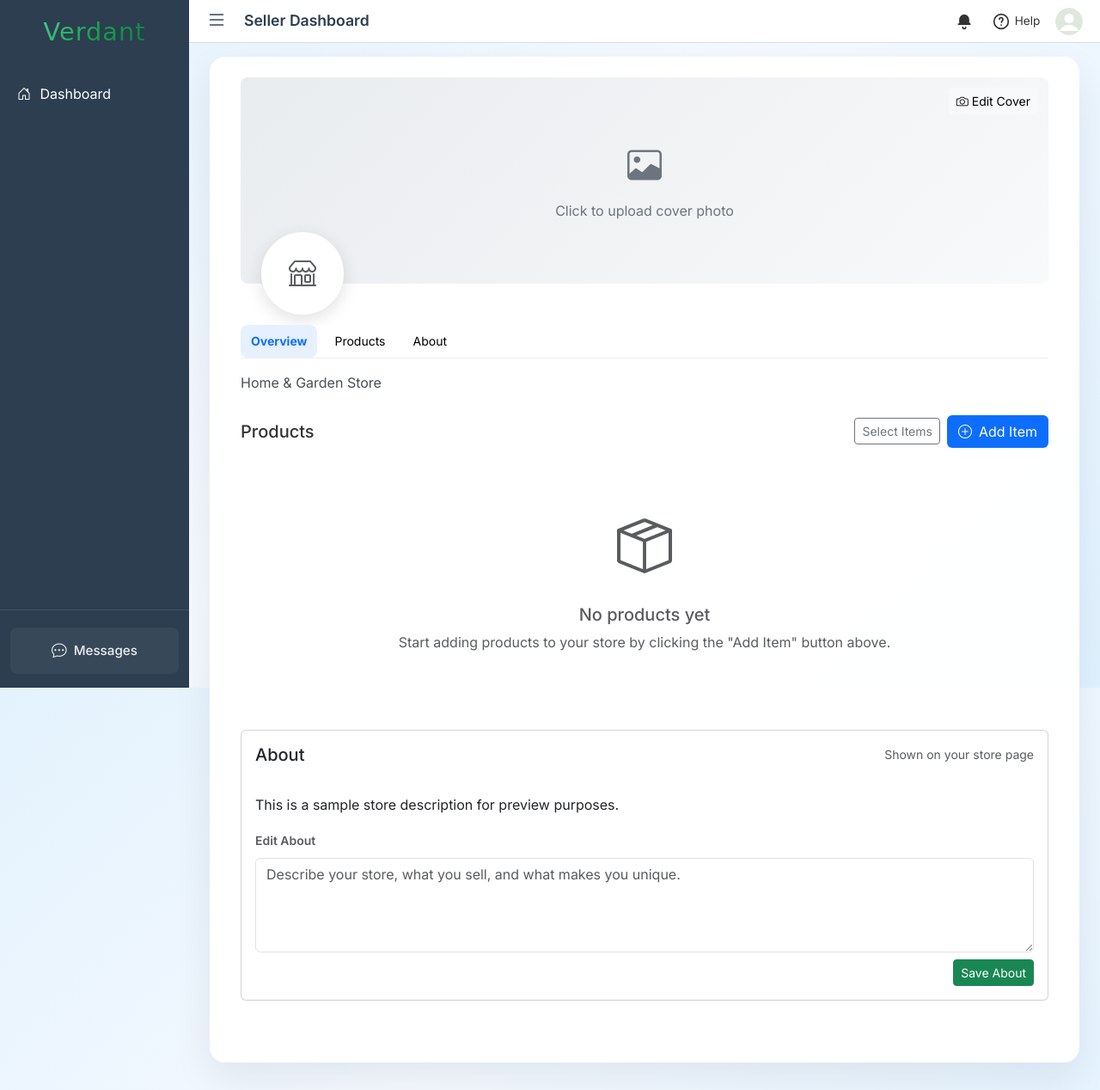
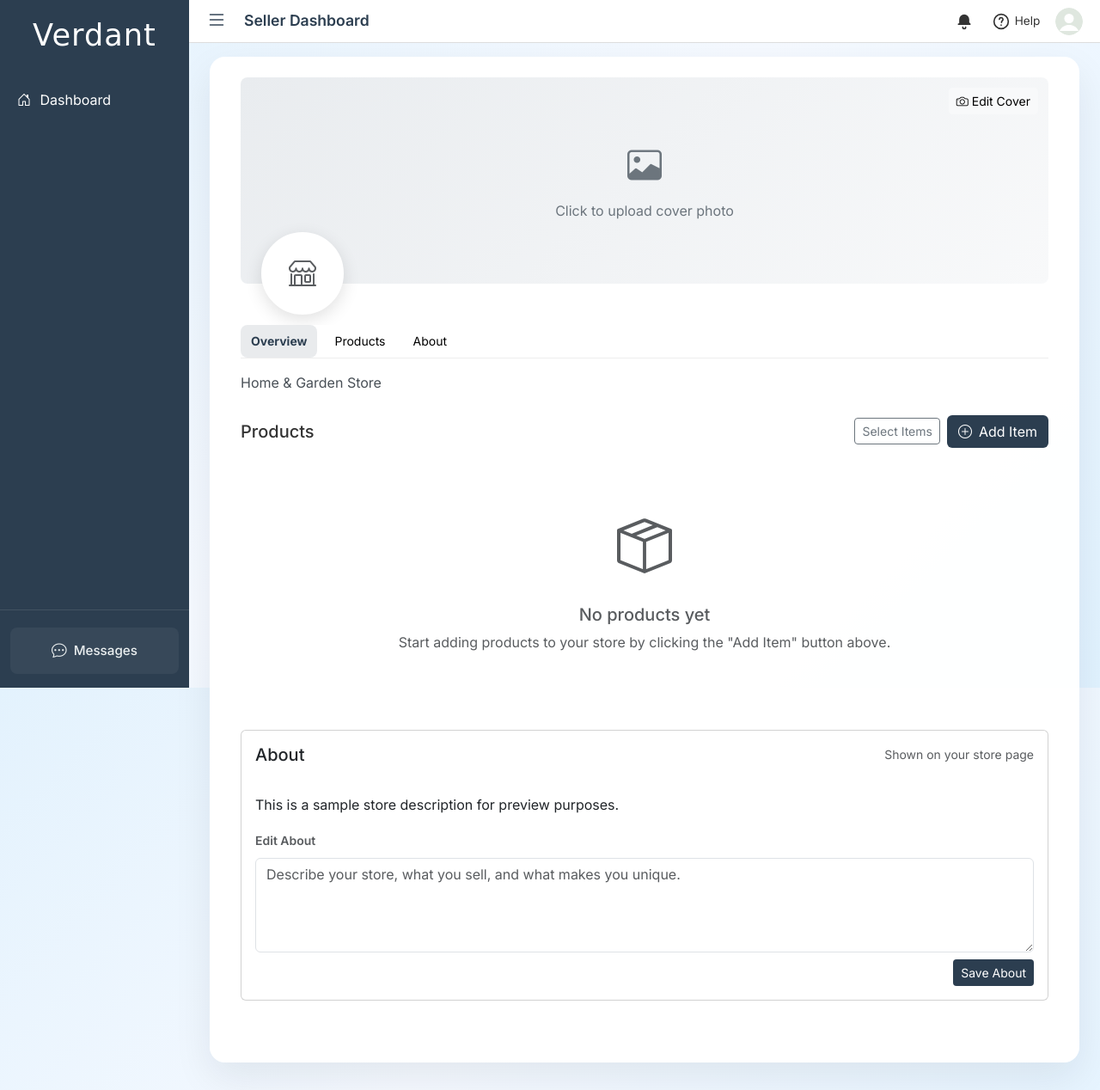
Before and after one commit to DarwinSemitara/verdant-ecommerce, a Flask app: template finals_web/templates/store_preview.html in a window 1280 px wide. Shown: the whole page at 86% size. Run offline with Flask 2, Linux system fonts and the light colour scheme; the template is opened without the code that fills it, so the values that code supplies are empty; some libraries are stand-ins or nearby versions; some web fonts are replaced.

Commit message:
Update seller branding: white Verdant text and consistent dark blue buttons
Sidebar:
- Change Verdant text to white color
- Increase font size to 2.2rem for better visibility

Store Preview:
- Change 'Add Item' button to dark blue (#2c3e50)
- Change 'Save About' button to dark blue
- Update nav link colors to dark blue

Dashboard:
- Change 'View all orders' button to solid dark blue
- Update chart colors to dark blue
- Update metric icons to dark blue

All buttons now use consistent #2c3e50 color matching sidebar

```diff
--- a/finals_web/templates/base_user.html
+++ b/finals_web/templates/base_user.html
@@ -39,13 +39,10 @@
       text-align: center;
       margin-bottom: 30px;
       font-family: 'Rubik Bubbles', cursive;
-      font-size: 1.8rem;
+      font-size: 2.2rem;
       font-weight: 400;
       letter-spacing: 1px;
-      background: linear-gradient(135deg, #6ee7b7 0%, #16a34a 50%, #065f46 100%);
-      -webkit-background-clip: text;
-      background-clip: text;
-      -webkit-text-fill-color: transparent;
+      color: #ffffff;
     }
     .sidebar a {
       display: block;
--- a/finals_web/templates/store_preview.html
+++ b/finals_web/templates/store_preview.html
@@ -17,8 +17,8 @@
   .store-subnav { position: sticky; top: 56px; z-index: 9; background: rgba(255,255,255,.8); backdrop-filter: saturate(180%) blur(6px); border-bottom: 1px solid #eee; }
   .store-subnav .nav { gap: .5rem; }
   .store-subnav .nav-link { color: #000; transition: color .15s ease; }
-  .store-subnav .nav-link:hover { color: #0d6efd; }
-  .store-subnav .nav-link.active { color: #0d6efd; font-weight: 700; background: rgba(13,110,253,.10); }
+  .store-subnav .nav-link:hover { color: #2c3e50; }
+  .store-subnav .nav-link.active { color: #2c3e50; font-weight: 700; background: rgba(44,62,80,.10); }
   .store-subnav .nav-link { padding: 8px 12px; border-radius: 8px; }
   /* Skeleton */
   .skeleton { position: relative; background: #e9ecef; overflow: hidden; }
@@ -93,7 +93,7 @@
         <button type="button" class="btn btn-outline-danger btn-sm d-none" id="deleteSelectedBtn">
           <i class="bi bi-trash me-1"></i>Delete Selected
         </button>
-        <button class="btn text-white" style="background-color: #0d6efd;" data-bs-toggle="modal" data-bs-target="#addProductV2Modal">
+        <button class="btn text-white" style="background-color: #2c3e50;" data-bs-toggle="modal" data-bs-target="#addProductV2Modal">
           <i class="bi bi-plus-circle me-2"></i>Add Item
         </button>
       </div>
@@ -169,7 +169,7 @@
             <textarea class="form-control" id="aboutText" name="about_text" rows="4" placeholder="Describe your store, what you sell, and what makes you unique.">{{ store.description or '' }}</textarea>
           </div>
           <div class="d-flex justify-content-end">
-            <button type="submit" class="btn btn-success btn-sm">Save About</button>
+            <button type="submit" class="btn btn-sm text-white" style="background-color: #2c3e50;">Save About</button>
           </div>
         </form>
       </div>
```
Also changed, not shown: finals_web/templates/seller_dashboard.html (+5 -5 lines).
